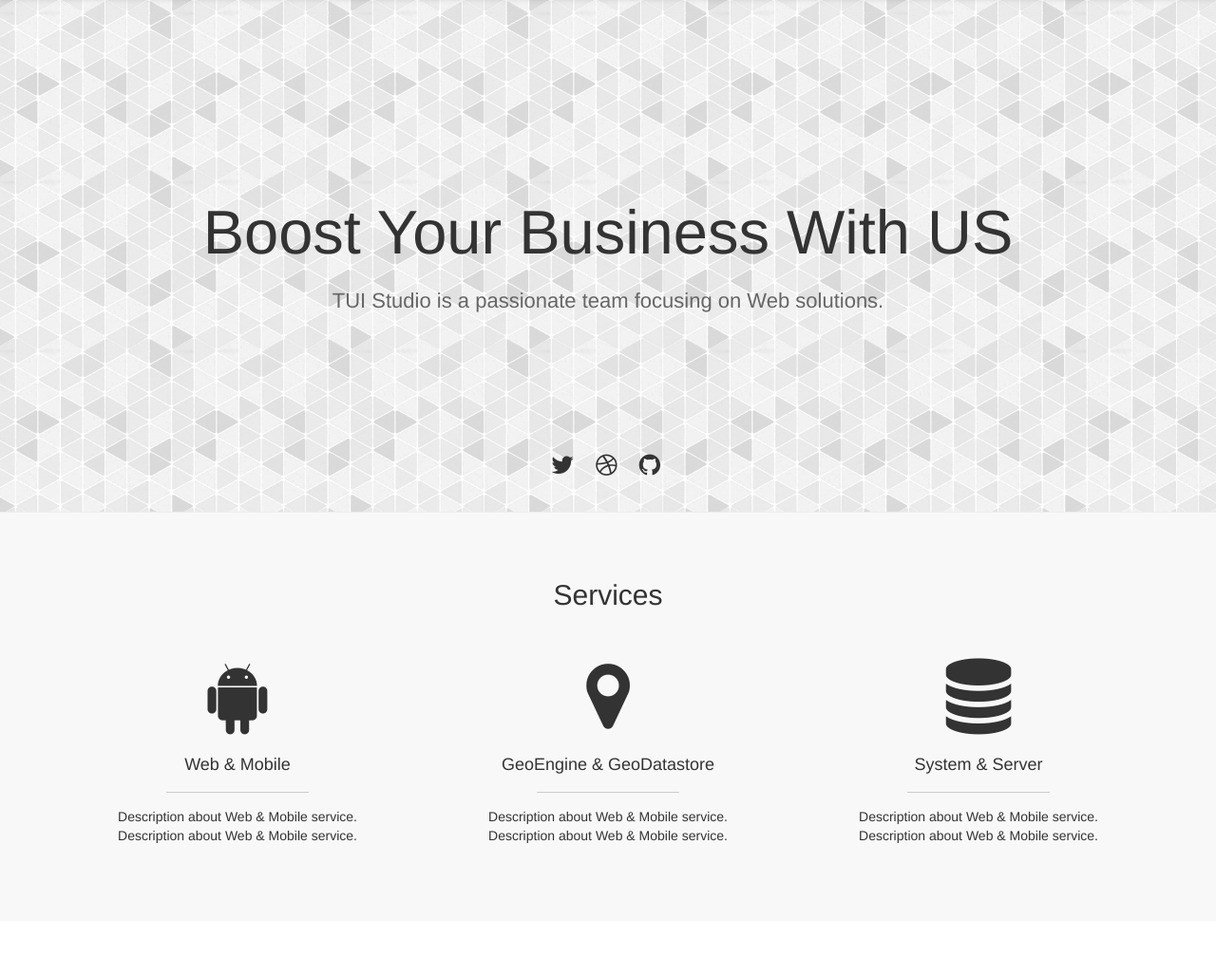
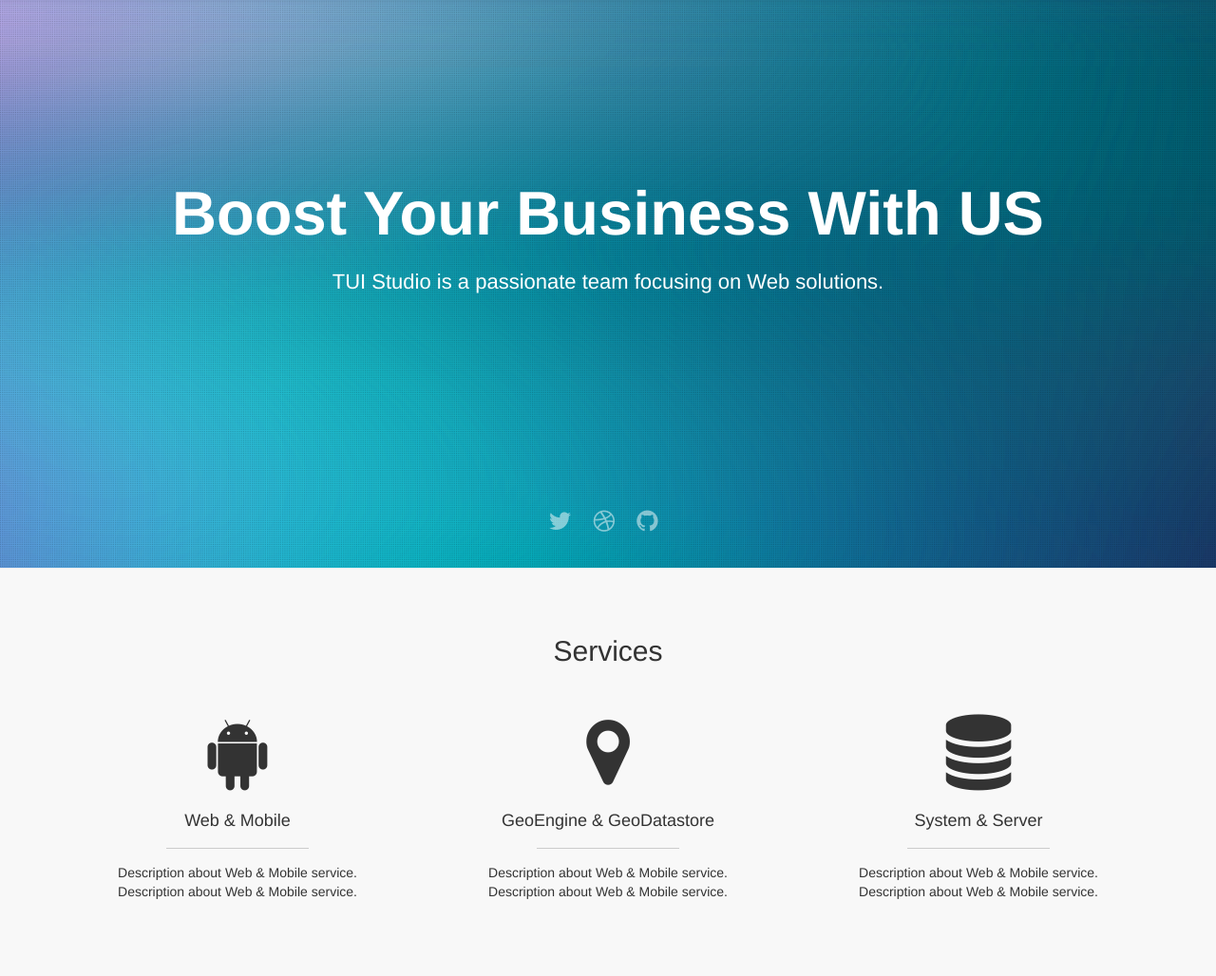
Before and after one commit to hustlzp/tuistudio.com, a Flask app: page / in a window 1280 px wide. Shown: the part 81-1109 px from the top of the page at 95% size. Run offline with Flask 2, Linux system fonts and the light colour scheme; grey boxes labelled with a size stand in for pictures from a placeholder-image service; style sheets or scripts are compiled from the project's sources; some libraries are stand-ins or nearby versions.

Commit message:
add banner image

```diff
--- a/tuistudio/static/css/site/index.css
+++ b/tuistudio/static/css/site/index.css
@@ -19,27 +19,42 @@
 #page-index .navbar {
   box-shadow: 0 0 5px rgba(0, 0, 0, 0.1);
 }
-#page-index .market {
-  padding: 140px 0 20px 0;
-  background: url('/static/image/triangles.png') repeat;
+#page-index .banner {
+  padding-top: 120px;
+  height: 600px;
+  background: url('/static/image/banner.png') no-repeat center center;
+  background-size: cover;
   border-bottom: 1px solid #EEEEEE;
+  color: white;
+  position: relative;
 }
-#page-index .market h1 {
+#page-index .banner h1 {
   font-size: 65px;
-  font-weight: normal;
+  font-weight: bold;
   margin-bottom: 20px;
 }
-#page-index .market p {
+#page-index .banner p {
   font-size: 22px;
   margin-bottom: 140px;
-  color: #666;
 }
-#page-index .market .icons {
+#page-index .banner .icons {
   text-align: center;
   font-size: 26px;
+  position: absolute;
+  display: block;
+  width: 100%;
+  left: 0;
+  bottom: 20px;
 }
-#page-index .market .icons li {
+#page-index .banner .icons li {
   padding: 0 8px;
+}
+#page-index .banner .icons li a {
+  color: white;
+  opacity: .5;
+}
+#page-index .banner .icons li a:hover {
+  opacity: 1;
 }
 #page-index h1 {
   font-size: 30px;
--- a/tuistudio/static/css/site/index.less
+++ b/tuistudio/static/css/site/index.less
@@ -5,29 +5,46 @@
     box-shadow: 0 0 5px rgba(0, 0, 0, .1);
   }
 
-  .market {
-    padding: 140px 0 20px 0;
-    background: url('/static/image/triangles.png') repeat;
+  .banner {
+    padding-top: 120px;
+    height: 600px;
+    background: url('/static/image/banner.png') no-repeat center center;
+    background-size: cover;
     border-bottom: 1px solid #EEEEEE;
+    color: white;
+    position: relative;
 
     h1 {
       font-size: 65px;
-      font-weight: normal;
+      font-weight: bold;
       margin-bottom: 20px;
     }
 
     p {
       font-size: 22px;
       margin-bottom: 140px;
-      color: #666;
     }
 
     .icons {
       text-align: center;
       font-size: 26px;
+      position: absolute;
+      display: block;
+      width: 100%;
+      left: 0;
+      bottom: 20px;
 
       li {
         padding: 0 8px;
+
+        a {
+          color: white;
+          opacity: .5;
+
+          &:hover {
+            opacity: 1;
+          }
+        }
       }
     }
   }
--- a/tuistudio/templates/site/index.html
+++ b/tuistudio/templates/site/index.html
@@ -10,7 +10,7 @@
 {% endblock %}
 
 {% block page_content %}
-   <div class="market">
+   <div class="banner">
       <div class="container">
          <h1 class="text-center">Boost Your Business With US</h1>
 
```
Also changed, not shown: tuistudio/static/image/banner.png (added).
